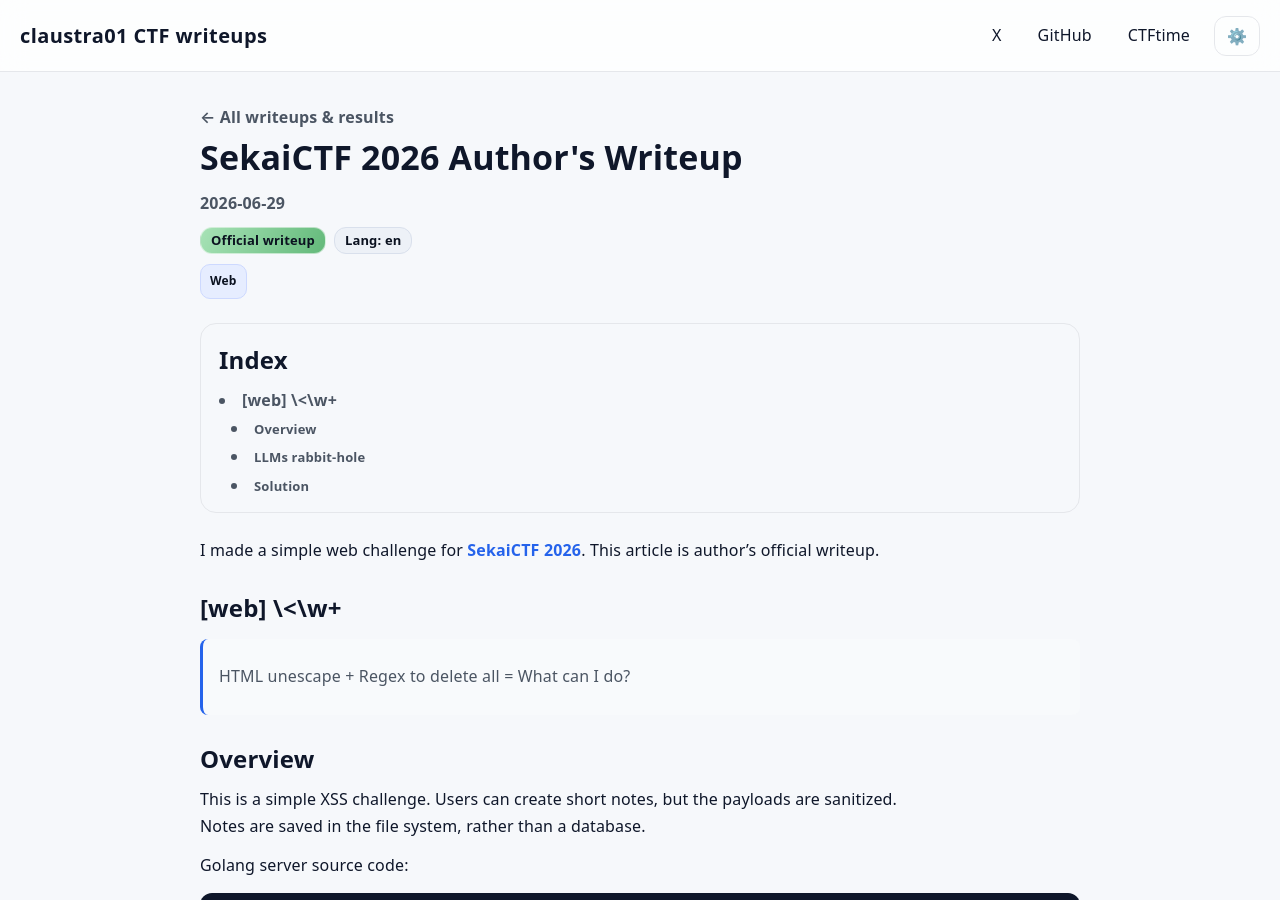
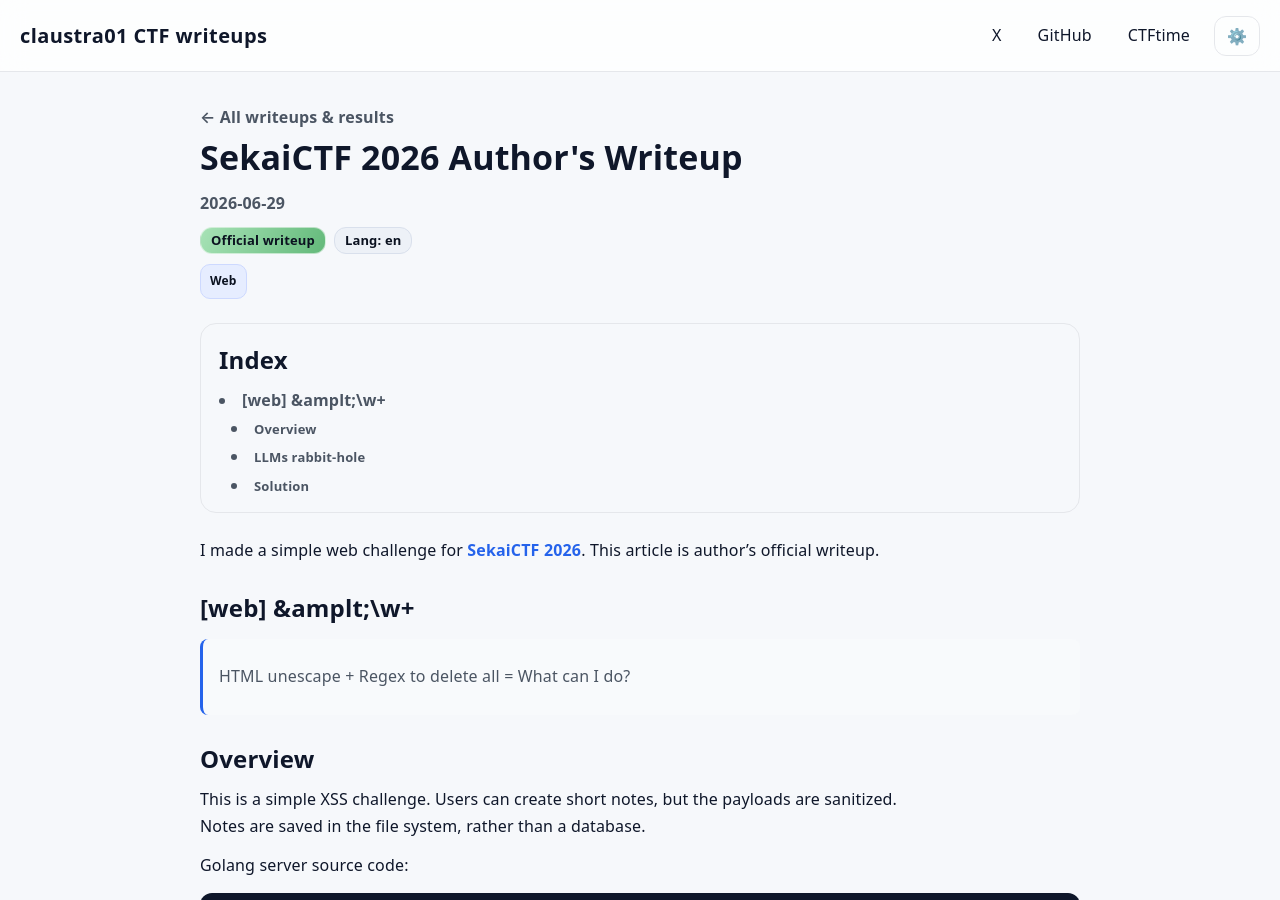
Before and after one commit to claustra01/my-ctf-writeups, a Jekyll site: the page built from _writeups/sekaictf_2026.md, in a window 1280 px wide and 900 px high. Built offline with Jekyll 4.4.1, drawn with Linux system fonts in a browser that asks for light colours; part of the change alters nothing that is shown.

Commit message:
fix: title

```diff
--- a/_writeups/sekaictf_2026.md
+++ b/_writeups/sekaictf_2026.md
@@ -10,7 +10,7 @@ tags:
 
 I made a simple web challenge for [SekaiCTF 2026](https://ctftime.org/event/3113/). This article is author's official writeup.
 
-# [web] \&lt;\w+
+# [web] &amplt;\w+
 
 > HTML unescape + Regex to delete all = What can I do?
 
```
